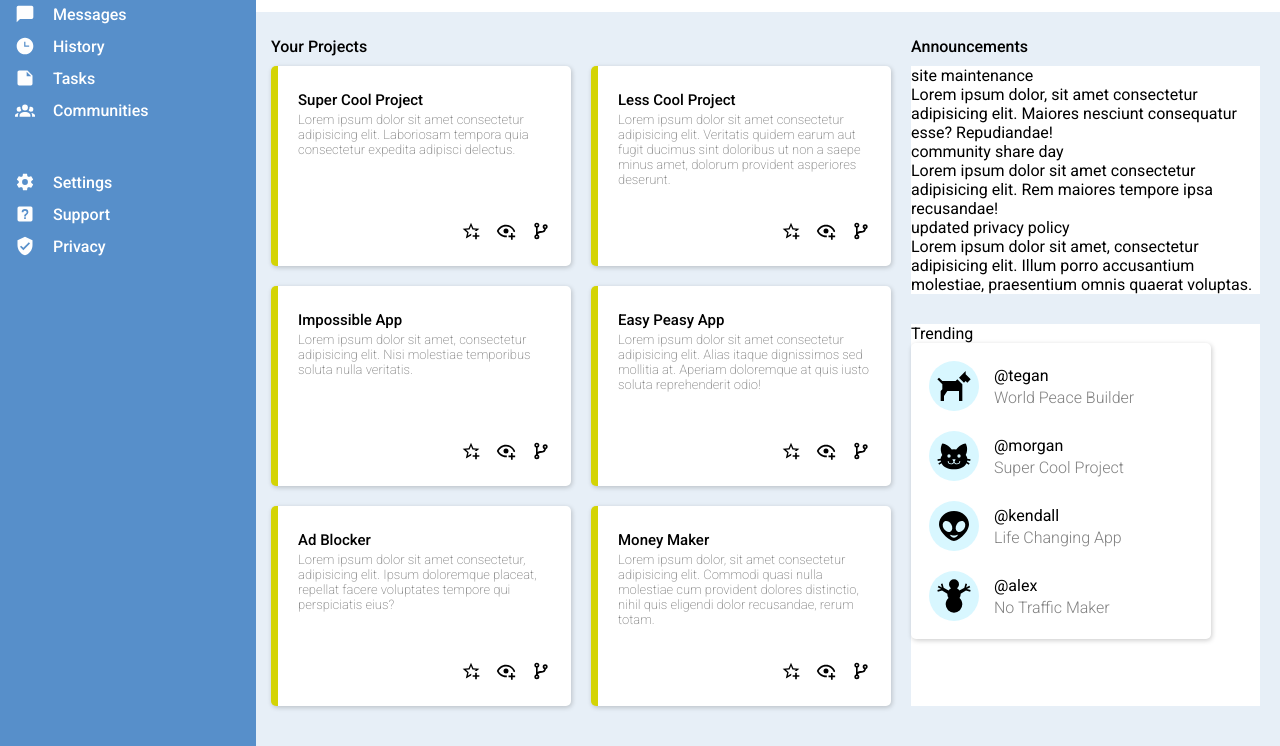
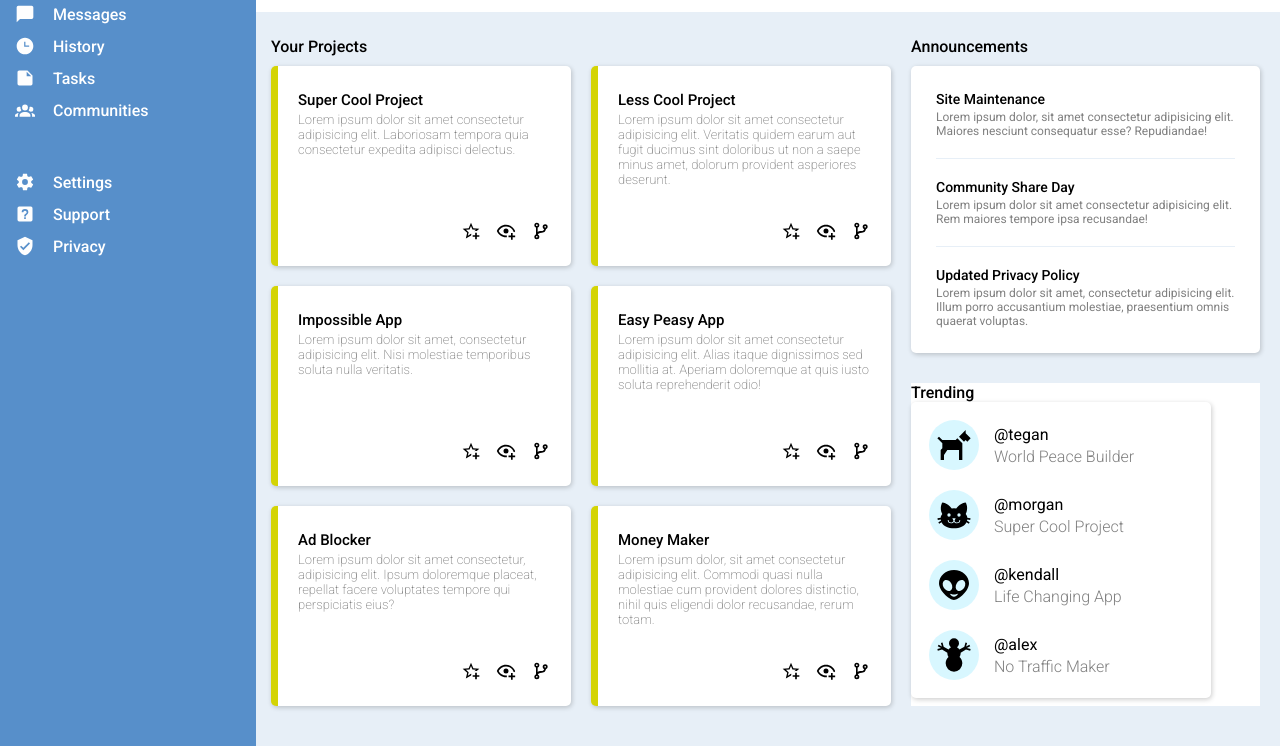
Before and after one commit to Sulemank-1/odin-admin-dashboard, a plain HTML site: page index.html in a window 1280 px wide. Shown: the part 120-866 px from the top of the page. Drawn offline with Linux system fonts and the light colour scheme.

Commit message:
Style the "Announcements" section

```diff
--- a/index.html
+++ b/index.html
@@ -276,7 +276,7 @@
         <div class="aside-container">
           <div>
             <p class="main-headings">Announcements</p>
-            <aside>
+            <aside class="announcements-div">
               <div>
                 <p>site maintenance</p>
                 <p>Lorem ipsum dolor, sit amet consectetur adipisicing elit. Maiores nesciunt consequatur esse? Repudiandae!</p>
@@ -292,7 +292,7 @@
             </aside>
           </div>
           <aside class="trending-container">
-            <span class="trending-text">Trending</span>
+            <span class="main-headings">Trending</span>
             <div class="trending box-shadow">
               <div class="t">
                 <div>
--- a/style.css
+++ b/style.css
@@ -69,9 +69,9 @@ body {
   gap: 1.25rem;
 }
 
-#header-top{
+#header-top {
   display: flex;
-  justify-content:space-between;
+  justify-content: space-between;
 }
 
 #search-div {
@@ -93,76 +93,75 @@ body {
   border-radius: 15px;
 }
 
-#header-top > div:nth-child(2){
+#header-top > div:nth-child(2) {
   display: flex;
   align-items: center;
   gap: 1.25rem;
   margin-right: 0.75rem;
 }
 
-#notification-icon{
+#notification-icon {
   width: 18px;
 }
 
-#profile-icon-div{
+#profile-icon-div {
   background-color: rgb(241, 241, 5);
   display: flex;
   border-radius: 50%;
   padding: 0.1875rem;
 }
 
-#profile-icon-1{
+#profile-icon-1 {
   width: 30px;
   filter: invert(100%) sepia(100%) saturate(0%) hue-rotate(240deg)
     brightness(100%) contrast(100%);
 }
 
-#header-top > div:nth-child(2) > p{
+#header-top > div:nth-child(2) > p {
   font-weight: 500;
   font-size: 0.875rem;
 }
 
-#header-bottom{
+#header-bottom {
   display: flex;
   justify-content: space-between;
   align-items: center;
 }
 
-
-#header-bottom > div:nth-child(1){
+#header-bottom > div:nth-child(1) {
   display: flex;
   gap: 0.9375rem;
 }
 
-#profile-icon-2{
+#profile-icon-2 {
   width: 40px;
   filter: invert(100%) sepia(100%) saturate(0%) hue-rotate(240deg)
     brightness(100%) contrast(100%);
 }
 
-#header-bottom > div:nth-child(1)> div:nth-child(2){
+#header-bottom > div:nth-child(1) > div:nth-child(2) {
   display: flex;
   gap: 0.25rem;
   flex-direction: column;
   justify-content: center;
 }
 
-#header-bottom > div:nth-child(1) p:nth-child(1){
+#header-bottom > div:nth-child(1) p:nth-child(1) {
   font-size: 0.6875rem;
 }
 
-#header-bottom > div:nth-child(1) p:nth-child(2){
+#header-bottom > div:nth-child(1) p:nth-child(2) {
   font-size: 1rem;
   font-weight: 500;
 }
 
-#header-bottom > div:nth-child(2){
+#header-bottom > div:nth-child(2) {
   display: flex;
   gap: 0.9375rem;
   align-items: center;
 }
 
-.header-button{
+.header-button {
   background-color: #578fca;
   text-transform: capitalize;
   color: white;
@@ -171,11 +170,6 @@ body {
   padding: 0.4375rem 1.4375rem;
   border-radius: 1.125rem;
 }
-
-
-
-
-
 
 /******************** Main Section Styles *******************/
 
@@ -194,12 +188,11 @@ main {
   gap: 20px;
 }
 
-.main-headings{
+.main-headings {
   text-transform: capitalize;
   font-weight: 500;
   margin-bottom: 10px;
 }
-
 
 article {
   display: flex;
@@ -213,30 +206,31 @@ article {
   background-color: white;
 }
 
-.card-heading{
+.card-heading {
   font-weight: 500;
   text-transform: capitalize;
   font-size: 15px;
   margin-bottom: 3px;
 }
 
-.card-text{
+.card-text {
   font-size: 13px;
   color: grey;
   font-weight: 200;
 }
 
-.card-icons-div{
+.card-icons-div {
   display: flex;
   justify-content: end;
   gap: 15px;
   margin-top: auto;
 }
 
-.card-icons{
+.card-icons {
   width: 20px;
 }
 
+/************* "Annoucements" Section Styles ****************/
 
 .aside-container {
   display: flex;
@@ -247,6 +241,42 @@ article {
 aside {
   flex: 1 1 0;
   background-color: white;
+}
+
+.announcements-div {
+  padding: 25px;
+  border-radius: 5px;
+  box-shadow: 1px 1.5px 5px rgba(0, 0, 0, 0.2);
+}
+
+.announcements-div > div:nth-of-type(1){
+  border-bottom: 1px solid #e7eff7;
+  padding-bottom: 20px;
+}
+
+
+.announcements-div > div:nth-of-type(2){
+  border-bottom: 1px solid #e7eff7;
+  padding: 20px 0;
+}
+
+.announcements-div > div:nth-of-type(3){
+  padding-top: 20px;
+}
+
+
+
+
+.announcements-div p:nth-child(1){
+  font-weight: 500;
+  text-transform: capitalize;
+  font-size: 14px;
+  margin-bottom: 3px;
+}
+
+.announcements-div p:nth-child(2){
+  font-size: 12px;
+  color: grey;
 }
 
 /*************** "Trending" Section Styles  *************/
```
